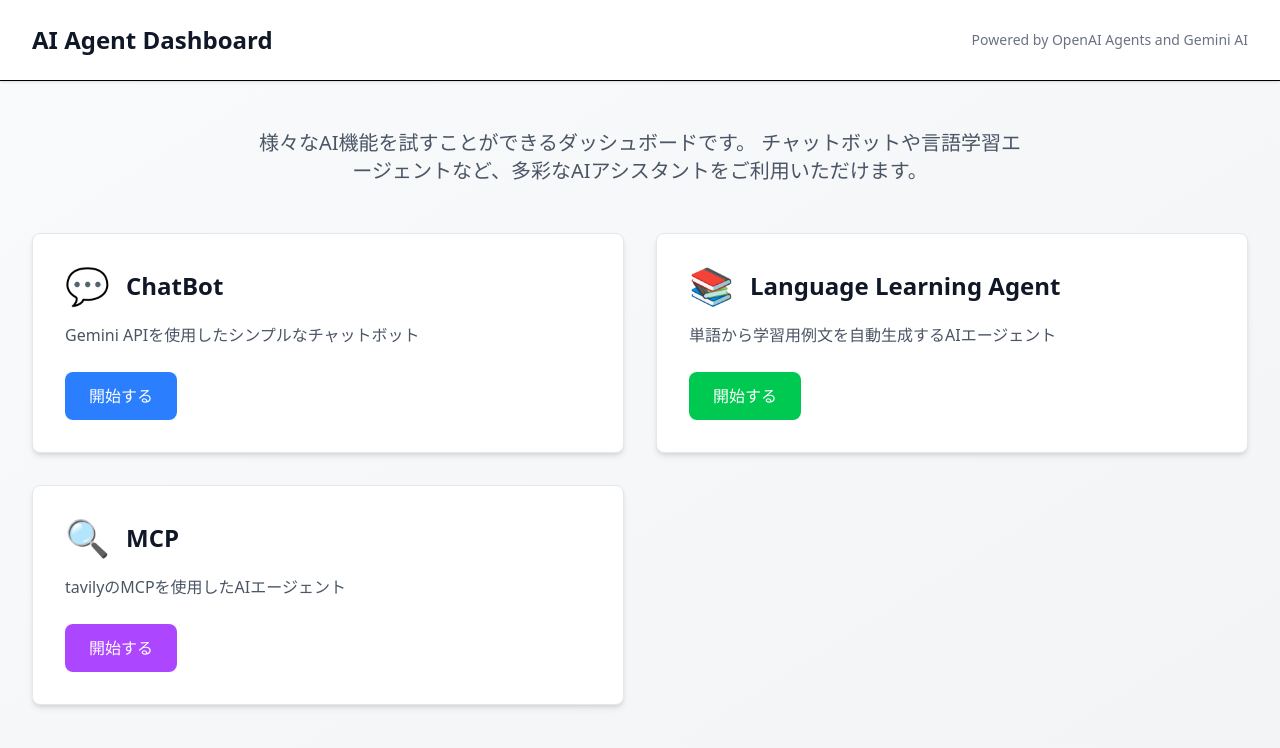
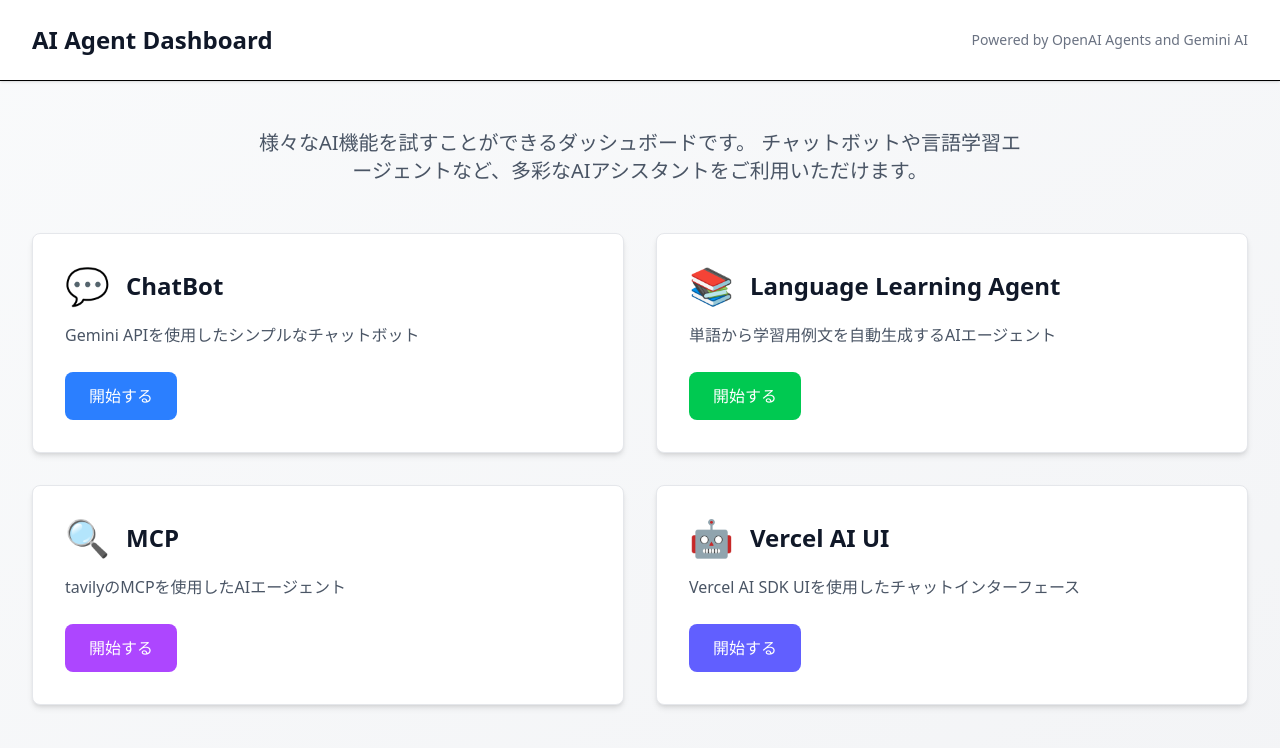
Before and after one commit to renokazaki/Nextjs-AI-Practice, a Next.js app: page / in a window 1280 px wide. Shown: the top 748 px of the page. Built offline with nearby package versions, Linux system fonts and the light colour scheme.

Commit message:
feat/add page link

```diff
--- a/src/constants/featureList.ts
+++ b/src/constants/featureList.ts
@@ -20,4 +20,11 @@ export const featureList = [
     icon: "🔍",
     color: "bg-purple-500 hover:bg-purple-600",
   },
+  {
+    title: "Vercel AI UI",
+    description: "Vercel AI SDK UIを使用したチャットインターフェース",
+    href: "/aisdkui",
+    icon: "🤖",
+    color: "bg-indigo-500 hover:bg-indigo-600",
+  },
 ];
```
